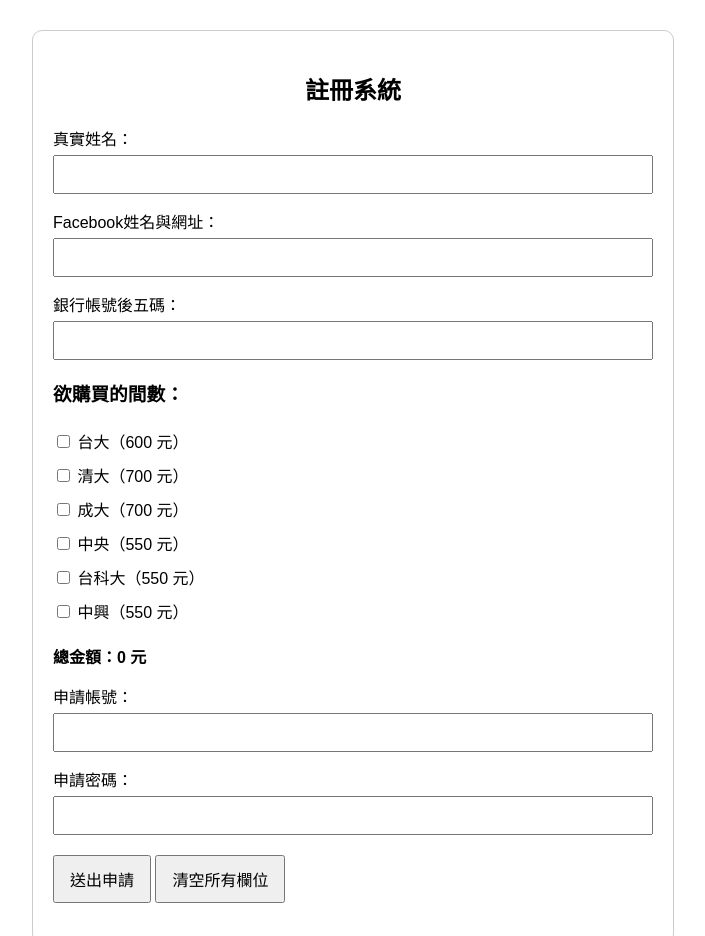
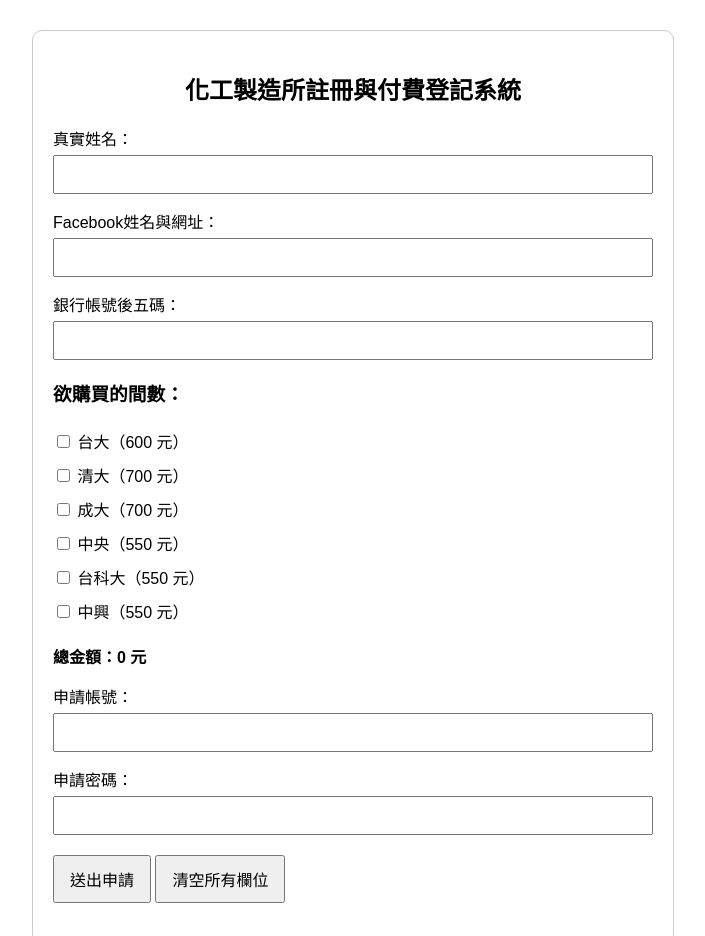
Before and after one commit to WOODYHU9512/chesolutionsignup, a plain HTML site: page index.html in a window 1280 px wide. Shown: the top 936 px of the page, without its empty margins (287-992 px from the left). Drawn offline with Linux system fonts and the light colour scheme.

Commit message:
Update index.html

```diff
--- a/index.html
+++ b/index.html
@@ -49,7 +49,7 @@
   </style>
 </head>
 <body>
-  <h2>註冊系統</h2>
+  <h2>化工製造所註冊與付費登記系統</h2>
   <label>真實姓名：<input type="text" id="realName" required></label>
   <label>Facebook姓名與網址：<input type="text" id="fbName" required></label>
   <label>銀行帳號後五碼：<input type="text" id="bankLast5" required></label>
```
